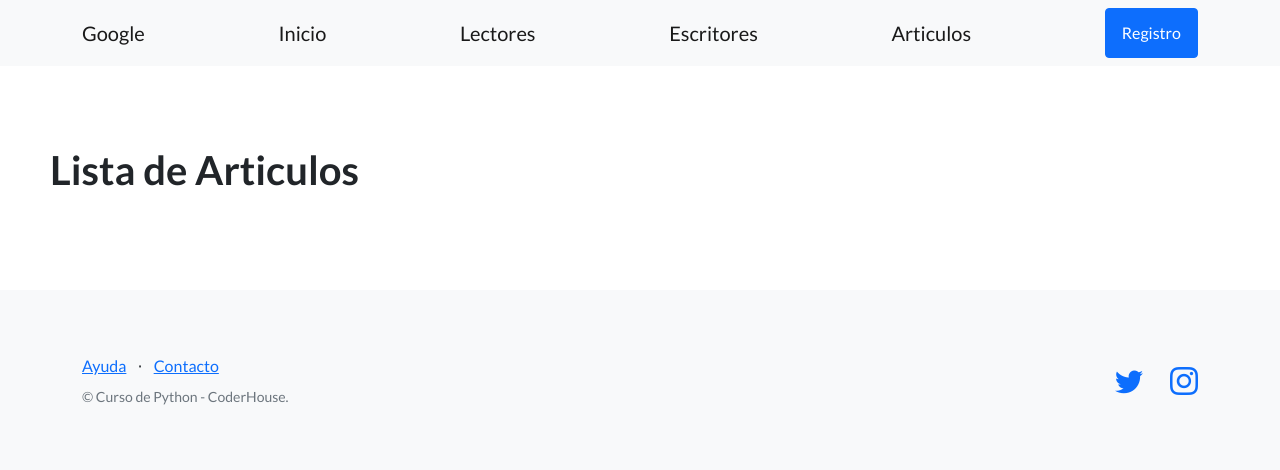
After one commit to flodotta/Tercer_entrega_Dotta, a Django app: page /usuarios/articulos/ in a window 1280 px wide. The commit adds this page. Shown: the top 470 px of the page. Run offline with Django 4.2, Linux system fonts and the light colour scheme; some libraries are stand-ins or nearby versions.

Commit message:
Agregue la clase lista de articulos, sin funcionalidades todavía

```diff
--- a/control_usuarios/templates/control_usuarios/base.html
+++ b/control_usuarios/templates/control_usuarios/base.html
@@ -27,6 +27,7 @@
                 <a class="navbar-brand" href="{% url 'inicio'%}">Inicio</a>
                 <a class="navbar-brand" href="{% url 'listar_lectores'%}">Lectores</a>
                 <a class="navbar-brand" href="{% url 'listar_escritores'%}">Escritores</a>
+                <a class="navbar-brand" href="{% url 'listar_articulos'%}">Articulos</a>
                 <a class="btn btn-primary" href="#signup">Registro</a>
             </div>
         </nav>
--- /dev/null
+++ b/control_usuarios/templates/control_usuarios/lista_articulos.html
@@ -0,0 +1,14 @@
+{% extends "control_usuarios/base.html" %}
+
+{% block contenido %}
+<section>
+  <div>
+    <h1>Lista de Articulos</h1>
+    <ul>
+    {% for articulo in articulos %}
+      <li>{{ articulo.apellido }}, {{ articulo.nombre }}</li>
+    {% endfor %}
+    </ul>
+  </div>
+</section>
+{% endblock contenido %}
--- a/control_usuarios/urls.py
+++ b/control_usuarios/urls.py
@@ -18,9 +18,10 @@ from django.contrib import admin
 from django.urls import path
 
 
-from control_usuarios.views import listar_escritores , listar_lectores
+from control_usuarios.views import listar_escritores , listar_lectores , listar_articulos
 
 urlpatterns = [
     path('lectores/', listar_lectores, name= "listar_lectores"),
-    path('escritores/', listar_escritores, name= "listar_escritores")
+    path('escritores/', listar_escritores, name= "listar_escritores"),
+    path('articulos/', listar_articulos, name= "listar_articulos")
 ]
--- a/control_usuarios/views.py
+++ b/control_usuarios/views.py
@@ -31,3 +31,14 @@ def listar_escritores(request):
         context=contexto,
     )
     return http_response
+
+# Create your views Articulos here.
+def listar_articulos(request):
+    contexto = {
+    }
+    http_response = render(
+        request=request,
+        template_name='control_usuarios/lista_articulos.html',
+        context=contexto,
+    )
+    return http_response
```
Also changed, not shown: control_usuarios/models.py (+5 -6 lines).
